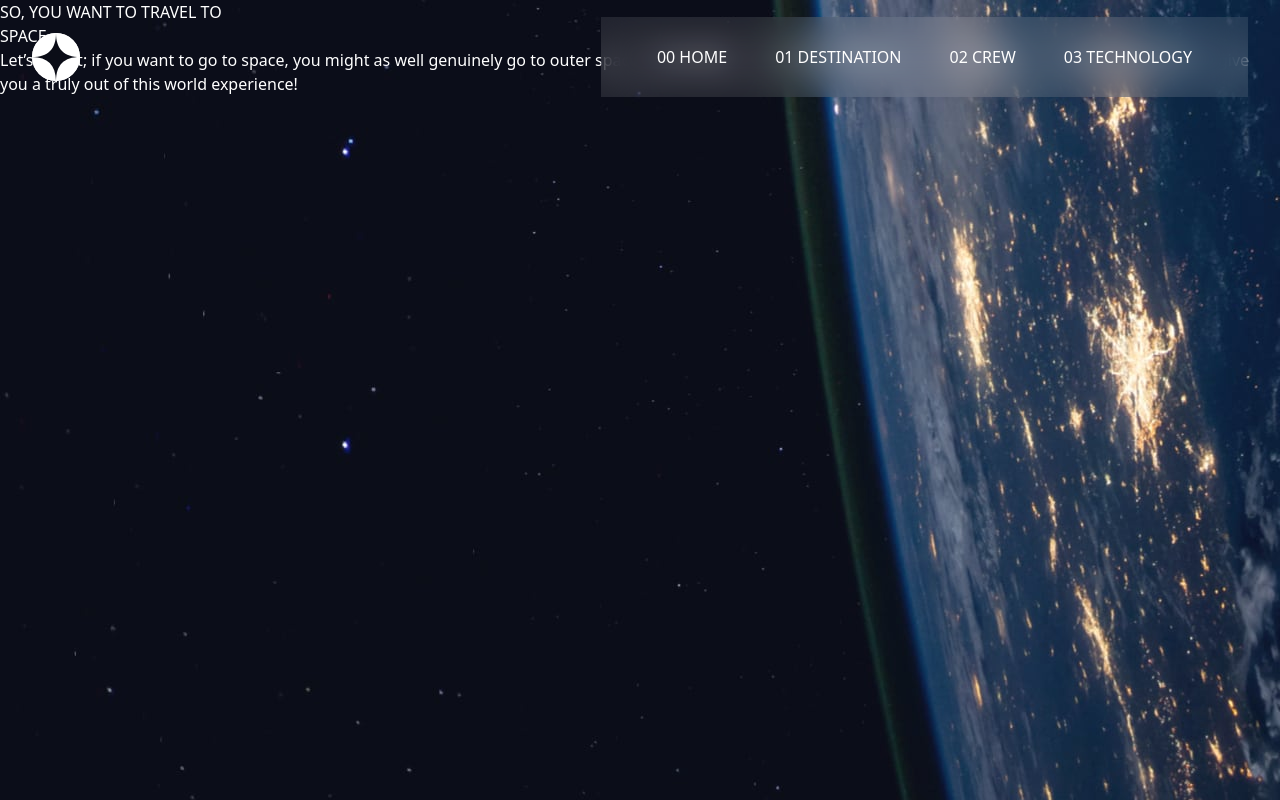
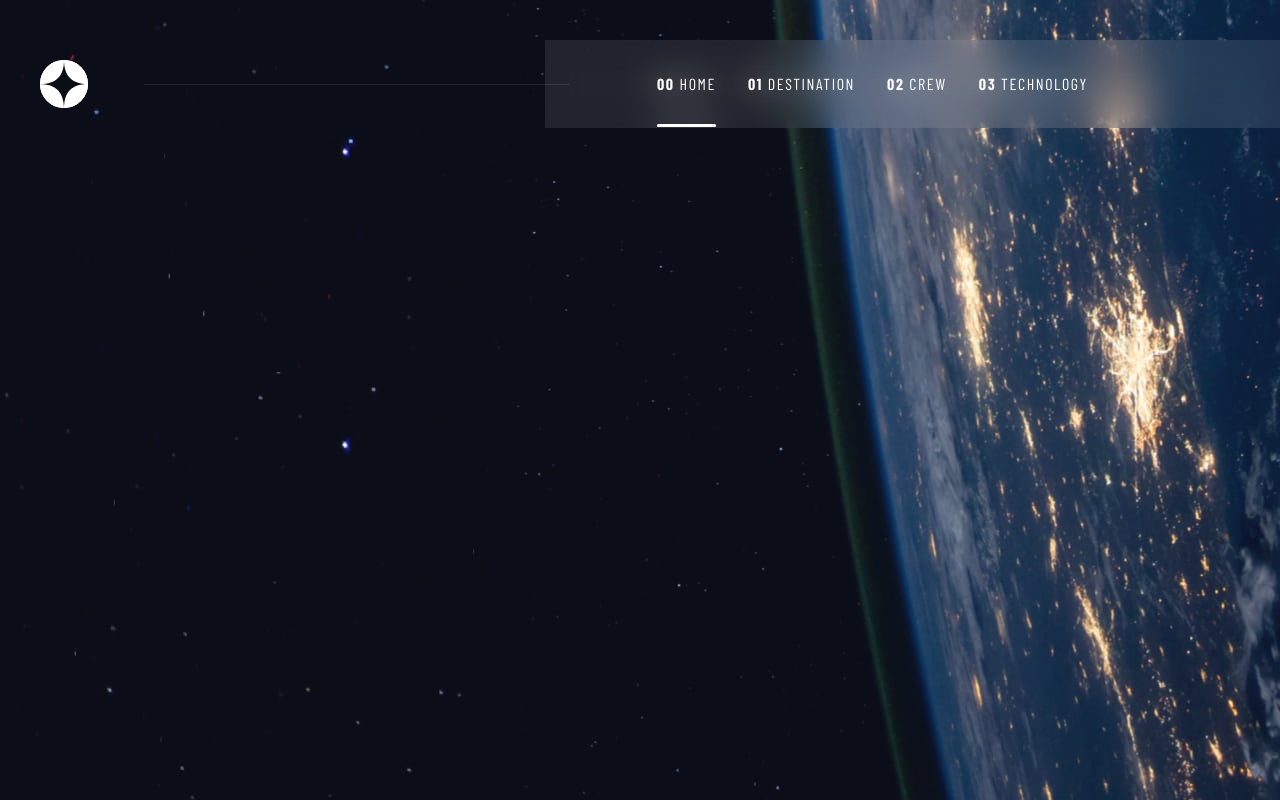
Before and after one commit to AngieLi98/Space-tourism, a React (Vite) app: page / in a window 1280 px wide. Built offline with nearby package versions, Linux system fonts and the light colour scheme; a web font is replaced by a local one.

Commit message:
se completo los estilos del header

```diff
--- a/src/components/Header/Header.jsx
+++ b/src/components/Header/Header.jsx
@@ -11,24 +11,29 @@ const Header = () => {
 
   return (
     <>
-      <header className="flex flex-row items-center justify-between w-full px-8 py-4 absolute top-0">
+      <header className="flex flex-row items-center justify-between w-full pl-10 pt-10 absolute top-0">
         {/* Logo */}
         <img src={logo} alt="Logo" className="h-12 w-auto" />
-        <div className="relative mt-20">
-          <hr className="border-tertiary border-t-2" />
-          <div className="absolute left-1/2 transform -translate-x-1/2 -translate-y-1/2 w-1 h-1 bg-white rounded-full"></div>
+
+        {/* Divisor horizontal */}
+        <div className="flex-1 mx-4 relative">
+          <hr className="absolute -right-10 border-t-1 border-tertiary opacity-5 w-full z-20" />
         </div>
+
         {/* Contenedor de los enlaces con blur */}
-        <ul className="bg-tertiary bg-opacity-5 backdrop-blur-lg flex flex-row space-x-12 px-14 py-7">
+        <ul className="bg-tertiary bg-opacity-5 backdrop-blur-lg flex flex-row space-x-8 pl-28 pr-48 py-8 z-10 relative">
           {links.map((link, index) => (
-            <li key={index} className="text-tertiary">
+            <li key={index} className="header-li text-tertiary tracking-widest">
               <NavLink
                 className={({ isActive }) =>
-                  [isActive ? "link active" : "link"].join(" ")
+                  isActive
+                    ? "relative text-tertiary after:content-[''] after:absolute after:left-0 after:right-0 after:bottom-[-34px] after:h-[3px] after:bg-tertiary after:rounded-full"
+                    : "relative text-tertiary"
                 }
                 to={link.path}
               >
-                {link.label}
+                <span className="font-bold">{link.label.slice(0, 2)}</span>{' '}
+                {link.label.slice(2)}
               </NavLink>
             </li>
           ))}
--- a/src/components/pages/Home.jsx
+++ b/src/components/pages/Home.jsx
@@ -9,7 +9,7 @@ const Home = () => {
         <Header />
 
         {/* Contenido principal de la página */}
-        <div className="flex flex-col items-center justify-center">
+        {/* <div className="flex flex-col items-center justify-center">
           <div className="text-tertiary">
           <h2>SO, YOU WANT TO TRAVEL TO</h2>
           <h2>SPACE</h2>
@@ -18,7 +18,7 @@ const Home = () => {
           <div>
             <img src="" alt="" />
           </div>
-        </div>
+        </div> */}
       </div>
     </>
   );
--- a/src/index.css
+++ b/src/index.css
@@ -13,7 +13,7 @@
   background-image: url(/src/assets/images/destination/background-destination-desktop.jpg);
 }
 
-.planet-pick, .planet-nav {
+.planet-pick, .planet-nav .header-li {
   font-family: "Barlow Condensed", sans-serif;
   font-weight: 400;
 }
@@ -23,6 +23,6 @@
   font-weight: 400;
 }
 
-.description-planet, .avg-text, .est-text {
+.description-planet, .avg-text, .est-text, .header-li {
   font-family: "Barlow Condensed", sans-serif;
 }
```
